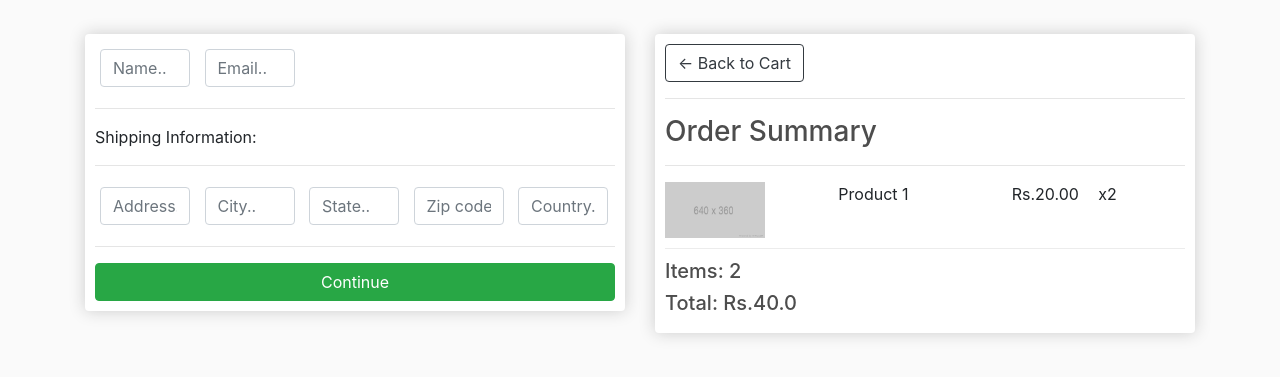
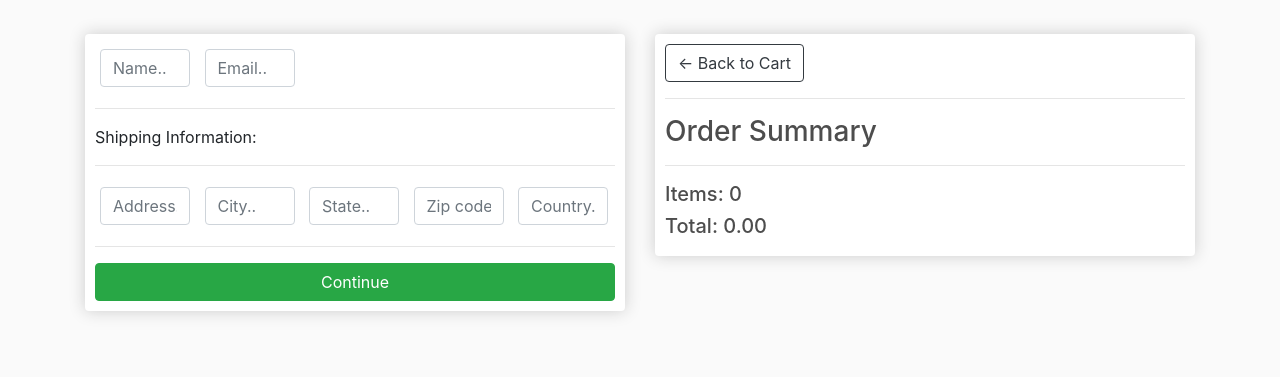
Before and after one commit to AniketShukla14/ECommerce, a Django app: page /checkout/ in a window 1280 px wide. Shown: the part 57-434 px from the top of the page. Run offline with Django 3.2, Linux system fonts and the light colour scheme; some libraries are stand-ins or nearby versions.

Commit message:
Updating

```diff
--- a/ecommerce/store/templates/store/cart.html
+++ b/ecommerce/store/templates/store/cart.html
@@ -10,8 +10,8 @@
 	<br>
 	    <table class="table">
 		<tr>
-			<th><h5>Items: <strong>3</strong></h5></th>
-			<th><h5>Total:<strong> $42</strong></h5></th>
+			<th><h5>Items: <strong>{{order.get_cart_items }}</strong></h5></th>
+			<th><h5>Total:<strong>{{order.get_cart_total}}</strong></h5></th>
 			<th>
 				<a  style="float:right; margin:5px;" class="btn btn-success" href="{% url 'checkout' %}">Checkout</a>
 			</th>
--- a/ecommerce/store/templates/store/checkout.html
+++ b/ecommerce/store/templates/store/checkout.html
@@ -53,14 +53,16 @@
 				<hr>
 				<h3>Order Summary</h3>
 				<hr>
+				{% for item in items %}
 				<div class="cart-row">
-					<div style="flex:2"><img class="row-image" src="{% static 'images/2.png' %}"></div>
-					<div style="flex:2"><p>Product 1</p></div>
-					<div style="flex:1"><p>Rs.20.00</p></div>
-					<div style="flex:1"><p>x2</p></div>
+					<div style="flex:2"><img class="row-image" src="{{item.product.imageURL}}"></div>
+					<div style="flex:2"><p>{{item.product.name}}</p></div>
+					<div style="flex:1"><p>{{item.product.price}}</p></div>
+					<div style="flex:1"><p>{{item.quantity}}</p></div>
 				</div>
-				<h5>Items:   2</h5>
-				<h5>Total:   Rs.40.0</h5>
+				{%endfor%}
+				<h5>Items: {{order.get_cart_items}}</h5>
+				<h5>Total: {{order.get_cart_total | floatformat:2}}</h5>
 			</div>
 		</div>
 	</div>
--- a/ecommerce/store/templates/store/main.html
+++ b/ecommerce/store/templates/store/main.html
@@ -52,5 +52,6 @@
 	<script src="https://cdn.jsdelivr.net/npm/popper.js@1.16.0/dist/umd/popper.min.js" integrity="sha384-Q6E9RHvbIyZFJoft+2mJbHaEWldlvI9IOYy5n3zV9zzTtmI3UksdQRVvoxMfooAo" crossorigin="anonymous"></script>
 
 	<script src="https://stackpath.bootstrapcdn.com/bootstrap/4.4.1/js/bootstrap.min.js" integrity="sha384-wfSDF2E50Y2D1uUdj0O3uMBJnjuUD4Ih7YwaYd1iqfktj0Uod8GCExl3Og8ifwB6" crossorigin="anonymous"></script>
+	<script type="text/javascript" src="{%static 'js/cart.js' %}"></script>
 </body>
 </html>
--- a/ecommerce/store/templates/store/store.html
+++ b/ecommerce/store/templates/store/store.html
@@ -9,7 +9,7 @@
                 <h6><strong>{{product.name}}</strong></h6>
                 <hr>
 
-                <button class="btn btn-outline-secondary add-btn">Add to Cart</button>
+                <button data-product="{{product.id}}" data-action="add" class="btn btn-outline-secondary add-btn update-cart">Add to Cart</button>
                 <a class="btn btn-outline-success" href="#"> View</a>
                 <h4 style="display:block;float:right"><strong>Rs.{{product.price|floatformat:2}}</strong></h4>
             </div>
--- a/ecommerce/store/views.py
+++ b/ecommerce/store/views.py
@@ -13,9 +13,18 @@ def cart(request):
         items=order.orderitem_set.all()
     else :
         items=[]
-    context={'items':items}
+        order={'get_cart_total':0,'get_cart_items':0}
+
+    context={'items':items,'order':order}
     return render(request,'store/cart.html',context)
 
 def checkout(request):
-    context={}
+    if request.user.is_authenticated:
+        customer= request.user.customer
+        order, created = Order.objects.get_or_create(customer=customer, complete=False)
+        items=order.orderitem_set.all()
+    else :
+        items=[]
+        order={'get_cart_total':0,'get_cart_items':0}
+    context={'items':items,'order':order}
     return render(request,'store/checkout.html',context)
```
Also changed, not shown: ecommerce/store/models.py (+12 -0 lines), ecommerce/static/js/cart.js (added).
